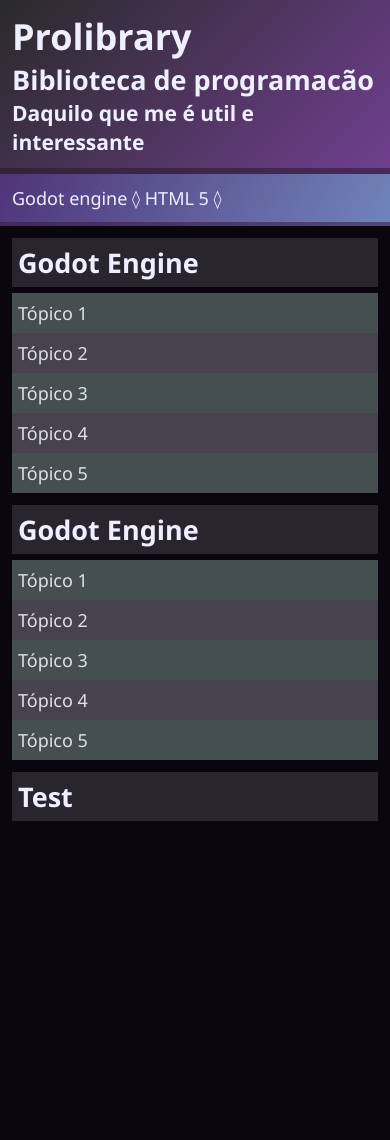
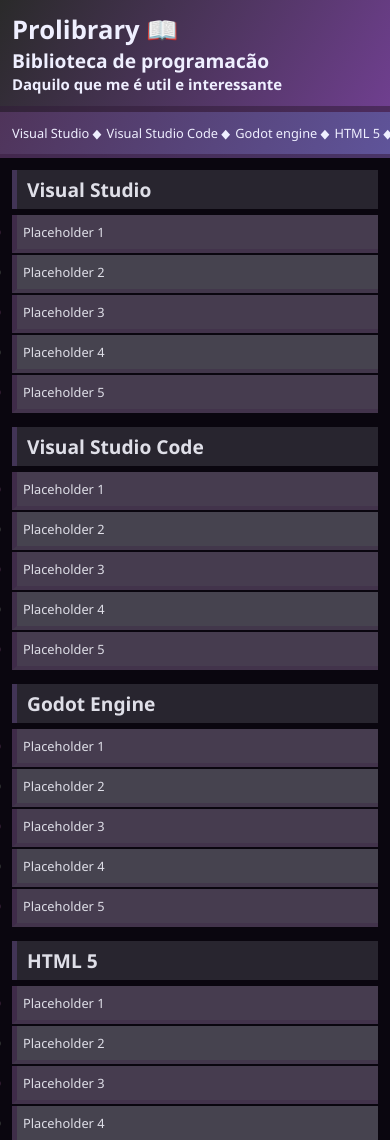
Before and after one commit to Lucrafitus905/Prolibrary, a plain HTML site: page index.html in a window 390 px wide. Shown: the top 1140 px of the page. Before the commit the page ends 844 px from the top, so only its background shows below. Drawn offline with Linux system fonts and the light colour scheme.

Commit message:
13/11 - Refinamento da interface, Javascrip, Tópicos eResponsividade

```diff
--- a/index.html
+++ b/index.html
@@ -5,43 +5,117 @@
     <meta name="viewport" content="width=device-width, initial-scale=1.0">
     <title>Prolibrary</title>
     <link rel="stylesheet" href="style.css">
+    <script src="script.js" defer></script>
 </head>
 <body>
     <header>
-        <H1>Prolibrary</H1>
+        <H1>Prolibrary &#128214;</H1>
         <h2>Biblioteca de programacão</h2>
         <h3>Daquilo que me é util e interessante</h3>
     </header>
     <nav>
+        <span><a href="#visual-studio">Visual Studio</a></span>
+        <span><a href="#visual-studio-code">Visual Studio Code</a></span>
         <span><a href="#godot-engine">Godot engine</a></span>
         <span><a href="#html5">HTML 5</a></span>
+        <span><a href="#css">CSS</a></span>
+        <span><a href="#javascript">Javascript</a></span>
+        <span><a href="#python">Python</a></span>
+        <span><a href="#c-sharp">C#</a></span>
     </nav>
     <main>
         <div>
-            <section id="godot-engine">
-                <h2>Godot Engine</h2>
+            <section id="visual-studio">
+                <h2><a href="">Visual Studio</a></h2>
                 <ul>
-                    <li><a href="">Tópico 1</a></li>
-                    <li><a href="">Tópico 2</a></li>
-                    <li><a href="">Tópico 3</a></li>
-                    <li><a href="">Tópico 4</a></li>
-                    <li><a href="">Tópico 5 </a></li>
+                    <li><a href="">Placeholder 1</a></li>
+                    <li><a href="">Placeholder 2</a></li>
+                    <li><a href="">Placeholder 3</a></li>
+                    <li><a href="">Placeholder 4</a></li>
+                    <li><a href="">Placeholder 5</a></li>
                 </ul>
             </section>
-            <section id="html5  ">
-                <h2>Godot Engine</h2>
+            <section id="visual-studio-code">
+                <h2><a href="">Visual Studio Code</a></h2>
                 <ul>
-                    <li><a href="">Tópico 1</a></li>
-                    <li><a href="">Tópico 2</a></li>
-                    <li><a href="">Tópico 3</a></li>
-                    <li><a href="">Tópico 4</a></li>
-                    <li><a href="">Tópico 5 </a></li>
+                    <li><a href="">Placeholder 1</a></li>
+                    <li><a href="">Placeholder 2</a></li>
+                    <li><a href="">Placeholder 3</a></li>
+                    <li><a href="">Placeholder 4</a></li>
+                    <li><a href="">Placeholder 5</a></li>
+                </ul>
+            </section>
+            <section id="godot-engine">
+                <h2><a href="">Godot Engine</a></h2>
+                <ul>
+                    <li><a href="">Placeholder 1</a></li>
+                    <li><a href="">Placeholder 2</a></li>
+                    <li><a href="">Placeholder 3</a></li>
+                    <li><a href="">Placeholder 4</a></li>
+                    <li><a href="">Placeholder 5</a></li>
+                </ul>
+            </section>
+            <section id="html5">
+                <h2><a href="">HTML 5</a></h2>
+                <ul>
+                    <li><a href="">Placeholder 1</a></li>
+                    <li><a href="">Placeholder 2</a></li>
+                    <li><a href="">Placeholder 3</a></li>
+                    <li><a href="">Placeholder 4</a></li>
+                    <li><a href="">Placeholder 5</a></li>
+                </ul>
+            </section>
+            <section id="css">
+                <h2><a href="">CSS</a></h2>
+                <ul>
+                    <li><a href="">Placeholder 1</a></li>
+                    <li><a href="">Placeholder 2</a></li>
+                    <li><a href="">Placeholder 3</a></li>
+                    <li><a href="">Placeholder 4</a></li>
+                    <li><a href="">Placeholder 5</a></li>
+                </ul>
+            </section>
+            <section id="javascript">
+                <h2><a href="">Javascript</a></h2>
+                <ul>
+                    <li><a href="">Placeholder 1</a></li>
+                    <li><a href="">Placeholder 2</a></li>
+                    <li><a href="">Placeholder 3</a></li>
+                    <li><a href="">Placeholder 4</a></li>
+                    <li><a href="">Placeholder 5</a></li>
+                </ul>
+            </section>
+            <section id="python">
+                <h2><a href="">Python</a></h2>
+                <ul>
+                    <li><a href="">Placeholder 1</a></li>
+                    <li><a href="">Placeholder 2</a></li>
+                    <li><a href="">Placeholder 3</a></li>
+                    <li><a href="">Placeholder 4</a></li>
+                    <li><a href="">Placeholder 5</a></li>
+                </ul>
+            </section>
+            <section id="c-sharp">
+                <h2><a href="">C#</a></h2>
+                <ul>
+                    <li><a href="">Placeholder 1</a></li>
+                    <li><a href="">Placeholder 2</a></li>
+                    <li><a href="">Placeholder 3</a></li>
+                    <li><a href="">Placeholder 4</a></li>
+                    <li><a href="">Placeholder 5</a></li>
                 </ul>
             </section>
         </div>
 
         <aside>
-            <h2>Test</h2>
+            <h2><a href="">Algo interessante existirá aqui</a></h2>
+            <ul>
+                <li><a href="">Placeholder 1</a></li>
+                <li><a href="">Placeholder 2</a></li>
+                <li><a href="">Placeholder 3</a></li>
+                <li><a href="">Placeholder 4</a></li>
+                <li><a href="">Placeholder 5</a></li>
+            </ul>
         </aside>
     </main>
 </body>
--- /dev/null
+++ b/script.js
@@ -0,0 +1,8 @@
+const nav = document.querySelector('nav');
+
+nav.addEventListener('wheel', (e) => {
+    if (nav.scrollWidth > nav.clientWidth) {
+        e.preventDefault();
+        nav.scrollLeft += e.deltaY;
+    }
+}, {passive: false});
--- a/style.css
+++ b/style.css
@@ -1,22 +1,28 @@
+/* CSS Reset */
+
 * {
     box-sizing: border-box;
     margin: 0;
     padding: 0;
 }
 
+/* Definição das cores */
+
 :root {
     --black: #2a2a2a;
     --dark-purple: #6f3f8f;
-    --weak-dark-purple: #3a1f458f;
-    --light-gray: #6f84ba;
-    --dark-gray: #4f347a;
+    --border-purple: #3a1f458f;
+    --weak-border-purple: #3a1f454f;
+    --light-bluish-gray: #5f549a;
+    --highlight-purple: #423456;
+    --weak-purple: #4f345a;
     --text-white: #efefff;
     --visited-link: #dfdfe8;
     --section-background: #28252f;
-    --list-background-1: #464f4f;
+    --list-background-1: #463c4f;
     --list-background-2: #46434f;
-    --list-marker-1: #2c2e2f;
-    --list-marker-2: #2e1b2f;
+    --list-marker-1: #2e1b2f;
+    --list-marker-2: #2c2e2f;
     --main-background: #0a060f;
 }
 
@@ -29,17 +35,28 @@ body {
 }
 
 header {
-    background-image: linear-gradient(135deg, var(--black), var(--dark-purple));
+    background-image: linear-gradient(120deg, var(--black), var(--dark-purple));
     color: var(--text-white);
     padding: 12px;
-    border-bottom: 6px solid var(--weak-dark-purple);
+    border-bottom: 6px solid var(--border-purple);
 }
 
+/* Barra de navegação */
+
 nav {
-    background-image: linear-gradient(120deg, var(--dark-gray), var(--light-gray));
+    background-image: linear-gradient(120deg, var(--weak-purple), var(--light-bluish-gray));
     padding: 12px;
-    border-bottom: 4px solid var(--weak-dark-purple);
+    border-bottom: 4px solid var(--border-purple);
+    white-space: nowrap;
+    display: flex;
+    overflow-x: auto;
+    scrollbar-width: none;
+    gap: 5px;
+    -webkit-overflow-scrolling: touch;
 }
+
+/* Links */
+
 a {
     display: inline-block;
     text-decoration: none;
@@ -51,53 +68,81 @@ a:visited {
 }
 a:hover {
     text-decoration: underline;
+    cursor: pointer;
 }
 a:active {
     transform: scale(0.9);
 }
-nav span::after {
+nav span:not(:last-child)::after {
     color: var(--text-white);
-    content: " \25CA";
+    content: " \25C6";
 }
+
+/* Conteúdo principal */
 
 main {
     display: flex;
     flex-direction: column;
 }
 main div {
-    flex: 3;
+    flex: 7;
 }
 main a {
     color: var(--text-white);
     text-decoration: none;
 }
 main aside {
-    flex: 1;
+    flex: 4;
     padding: 12px 12px 0px 12px;
 }
 main section {
     padding: 12px 12px 0px 12px;
 }
 section h2, aside h2 {
-    padding: 6px;
+    padding: 6px 6px 6px 10px;
     margin-bottom: 6px;
     background-color: var(--section-background);
     color: var(--text-white);
+    border-left: 5px solid var(--highlight-purple);
 }
+/* Listas */
 ul {
     list-style: inside symbols(cyclic "\25BA");
-    background-color: var(--list-background-1);
     color: var(--list-marker-1);
 }
 ul li {
     padding: 8px 6px;
+    background-color: var(--list-background-1);
+    border-left: 5px solid var(--border-purple);
+    border-bottom: 4px solid var(--weak-border-purple);
+    margin-bottom: 2px;
 }
 ul li:nth-child(even) {
     background-color: var(--list-background-2);
     color: var(--list-marker-2);
 }
 
+/* Tentativa de responsividade com dolo eventual */
+@media (max-width: 640px) {
+body {
+        font-size: 80%;
+    }
+}
 @media (min-width: 640px) {
+    body {
+        font-size: 100%;
+    }
+    main {
+        flex-direction: row;
+    }
+    main aside  {
+        padding: 12px 12px 0px 3px;
+    }
+    main section {
+        padding: 12px 3px 0px 12px;
+    }
+}
+@media (min-width: 450px) and (orientation: landscape) and (pointer: coarse){
     body {
         font-size: 70%;
     }
@@ -111,20 +156,7 @@ ul li:nth-child(even) {
         padding: 12px 3px 0px 12px;
     }
 }
-@media (min-width: 450px) and (orientation: landscape) and (pointer: coarse){
-    body {
-        font-size: 80%;
-    }
-    main {
-        flex-direction: row;
-    }
-    main aside  {
-        padding: 12px 12px 0px 3px;
-    }
-    main section {
-        padding: 12px 3px 0px 12px;
-    }
-}
+/*
 @media (min-width: 768px) {
     body {
         font-size: 80%;
@@ -139,4 +171,4 @@ ul li:nth-child(even) {
     body {
         font-size: 100%;
     }
-}
+}  */
```
